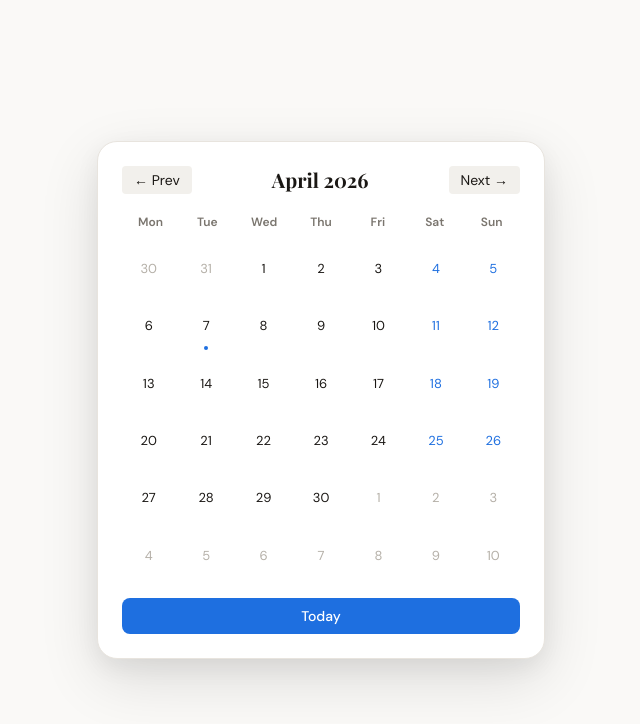
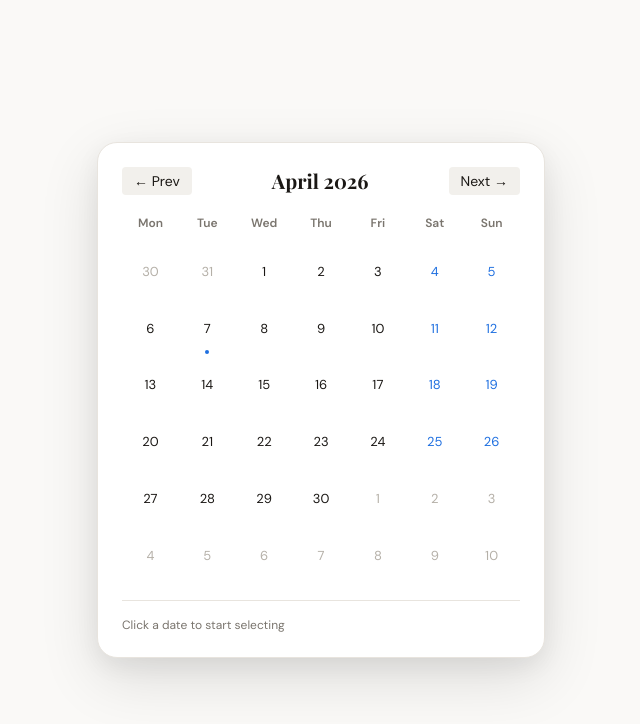
Before and after one commit to rkt-12/calendar, a Next.js app: page / in a window 1280 px wide. Shown: the top 724 px of the page, without its empty margins (319-959 px from the left). Built offline with nearby package versions, Linux system fonts and the light colour scheme.

Commit message:
feat: useDateRangeSelector hook

```diff
--- a/app/page.tsx
+++ b/app/page.tsx
@@ -1,19 +1,35 @@
 "use client";
 
 import { useCalendar } from "@/hooks/useCalendar";
+import { useDateRangeSelector } from "@/hooks/useDateRangeSelector";
 import { format } from "date-fns";
+import clsx from "clsx";
 
 export default function Home() {
-  const { currentDate, calendarDays, goToNextMonth, goToPrevMonth, goToToday } =
+  const { currentDate, calendarDays, goToNextMonth, goToPrevMonth } =
     useCalendar();
+
+  const {
+    range,
+    onDayClick,
+    onDayHover,
+    onDayLeave,
+    clearRange,
+    isStart,
+    isEnd,
+    isInRange,
+    isRangeStartCap,
+    isRangeEndCap,
+    isSelecting,
+  } = useDateRangeSelector();
 
   return (
     <main
       className="min-h-screen flex flex-col items-center justify-center gap-6 p-8"
       style={{ backgroundColor: "var(--bg)" }}
     >
-      {/* Month display */}
       <div className="calendar-card p-6 w-full max-w-md">
+        {/* Header */}
         <div className="flex items-center justify-between mb-4">
           <button
             onClick={goToPrevMonth}
@@ -37,7 +53,7 @@ export default function Home() {
           </button>
         </div>
 
-        {/* Weekday headers */}
+        {/* Weekday labels */}
         <div className="grid grid-cols-7 mb-2">
           {["Mon", "Tue", "Wed", "Thu", "Fri", "Sat", "Sun"].map((d) => (
             <div
@@ -51,29 +67,62 @@ export default function Home() {
         </div>
 
         {/* Day grid */}
-        <div className="grid grid-cols-7 gap-1">
-          {calendarDays.map((day, i) => (
+        <div
+          className="grid grid-cols-7"
+          onMouseLeave={onDayLeave}
+        >
+          {calendarDays.map((day, i) => {
+            const start = isStart(day.date);
+            const end = isEnd(day.date);
+            const inRange = isInRange(day.date);
+            const startCap = isRangeStartCap(day.date);
+            const endCap = isRangeEndCap(day.date);
+
+            return (
               <div
                 key={i}
-              className={`day-cell aspect-square text-xs
-                ${!day.isCurrentMonth ? "day-cell--outside" : ""}
-                ${day.isToday ? "day-cell--today" : ""}
-                ${day.isWeekend && day.isCurrentMonth ? "day-cell--weekend" : ""}
-              `}
+                onClick={() => day.isCurrentMonth && onDayClick(day.date)}
+                onMouseEnter={() => day.isCurrentMonth && onDayHover(day.date)}
+                className={clsx(
+                  "day-cell aspect-square text-xs",
+                  !day.isCurrentMonth && "day-cell--outside",
+                  day.isToday && "day-cell--today",
+                  day.isWeekend && day.isCurrentMonth && "day-cell--weekend",
+                  inRange && "day-cell--in-range",
+                  startCap && "day-cell--range-start-cap",
+                  endCap && "day-cell--range-end-cap",
+                  start && "day-cell--start",
+                  end && "day-cell--end"
+                )}
               >
                 {format(day.date, "d")}
               </div>
-          ))}
+            );
+          })}
         </div>
 
-        {/* Today button */}
+        {/* Range status */}
+        <div
+          className="mt-4 pt-4 text-xs flex items-center justify-between"
+          style={{ borderTop: "1px solid var(--border)", color: "var(--text-secondary)" }}
+        >
+          <span>
+            {isSelecting
+              ? `From ${format(range.start!, "MMM d")} — pick end date`
+              : range.start && range.end
+              ? `${format(range.start, "MMM d")} → ${format(range.end, "MMM d, yyyy")}`
+              : "Click a date to start selecting"}
+          </span>
+          {(range.start || range.end) && (
             <button
-          onClick={goToToday}
-          className="mt-4 w-full py-2 rounded-lg text-sm font-medium text-white"
-          style={{ backgroundColor: "var(--accent)" }}
+              onClick={clearRange}
+              className="text-xs underline"
+              style={{ color: "var(--accent)" }}
             >
-          Today
+              Clear
             </button>
+          )}
+        </div>
       </div>
     </main>
   );
--- /dev/null
+++ b/hooks/useDateRangeSelector.ts
@@ -0,0 +1,160 @@
+import { useState, useCallback } from "react";
+import { isAfter, isBefore, isSameDay, isWithinInterval, startOfDay } from "date-fns";
+
+export interface DateRange {
+  start: Date | null;
+  end: Date | null;
+}
+
+export interface UseDateRangeSelectorReturn {
+  range: DateRange;
+  hoverDate: Date | null;
+  onDayClick: (date: Date) => void;
+  onDayHover: (date: Date) => void;
+  onDayLeave: () => void;
+  clearRange: () => void;
+  isStart: (date: Date) => boolean;
+  isEnd: (date: Date) => boolean;
+  isInRange: (date: Date) => boolean;
+  isRangeStartCap: (date: Date) => boolean;
+  isRangeEndCap: (date: Date) => boolean;
+  isSelecting: boolean;
+}
+
+export function useDateRangeSelector(): UseDateRangeSelectorReturn {
+  const [range, setRange] = useState<DateRange>({ start: null, end: null });
+  const [hoverDate, setHoverDate] = useState<Date | null>(null);
+
+  // Are we in the middle of selecting (start chosen, end not yet)
+  const isSelecting = range.start !== null && range.end === null;
+
+  const onDayClick = useCallback(
+    (date: Date) => {
+      const clicked = startOfDay(date);
+
+      // Case 1: Nothing selected yet → set start
+      if (!range.start && !range.end) {
+        setRange({ start: clicked, end: null });
+        return;
+      }
+
+      // Case 2: Start selected, no end yet
+      if (range.start && !range.end) {
+        // Clicking the same start date → clear
+        if (isSameDay(clicked, range.start)) {
+          setRange({ start: null, end: null });
+          return;
+        }
+        // Clicked before start → swap: new date becomes start
+        if (isBefore(clicked, range.start)) {
+          setRange({ start: clicked, end: range.start });
+          return;
+        }
+        // Normal case: set end
+        setRange({ start: range.start, end: clicked });
+        return;
+      }
+
+      // Case 3: Full range already set → start fresh
+      setRange({ start: clicked, end: null });
+    },
+    [range]
+  );
+
+  const onDayHover = useCallback((date: Date) => {
+    setHoverDate(startOfDay(date));
+  }, []);
+
+  const onDayLeave = useCallback(() => {
+    setHoverDate(null);
+  }, []);
+
+  const clearRange = useCallback(() => {
+    setRange({ start: null, end: null });
+    setHoverDate(null);
+  }, []);
+
+  // Effective end: while selecting, use hoverDate as preview end
+  const effectiveEnd =
+    isSelecting && hoverDate ? hoverDate : range.end;
+
+  const effectiveStart = range.start;
+
+  // Normalize so start is always before end for interval checks
+  const normalizedStart =
+    effectiveStart && effectiveEnd
+      ? isBefore(effectiveStart, effectiveEnd)
+        ? effectiveStart
+        : effectiveEnd
+      : effectiveStart;
+
+  const normalizedEnd =
+    effectiveStart && effectiveEnd
+      ? isAfter(effectiveEnd, effectiveStart)
+        ? effectiveEnd
+        : effectiveStart
+      : effectiveEnd;
+
+  const isStart = useCallback(
+    (date: Date) => {
+      if (!range.start) return false;
+      return isSameDay(date, range.start);
+    },
+    [range.start]
+  );
+
+  const isEnd = useCallback(
+    (date: Date) => {
+      if (!effectiveEnd) return false;
+      return isSameDay(date, effectiveEnd);
+    },
+    [effectiveEnd]
+  );
+
+  const isInRange = useCallback(
+    (date: Date) => {
+      if (!normalizedStart || !normalizedEnd) return false;
+      if (isSameDay(normalizedStart, normalizedEnd)) return false;
+      return isWithinInterval(startOfDay(date), {
+        start: normalizedStart,
+        end: normalizedEnd,
+      });
+    },
+    [normalizedStart, normalizedEnd]
+  );
+
+  // Is this date the visual left edge of the range highlight
+  const isRangeStartCap = useCallback(
+    (date: Date) => {
+      if (!normalizedStart || !normalizedEnd) return false;
+      if (isSameDay(normalizedStart, normalizedEnd)) return false;
+      return isSameDay(date, normalizedStart);
+    },
+    [normalizedStart, normalizedEnd]
+  );
+
+  // Is this date the visual right edge of the range highlight
+  const isRangeEndCap = useCallback(
+    (date: Date) => {
+      if (!normalizedStart || !normalizedEnd) return false;
+      if (isSameDay(normalizedStart, normalizedEnd)) return false;
+      return isSameDay(date, normalizedEnd);
+    },
+    [normalizedStart, normalizedEnd]
+  );
+
+  return {
+    range,
+    hoverDate,
+    onDayClick,
+    onDayHover,
+    onDayLeave,
+    clearRange,
+    isStart,
+    isEnd,
+    isInRange,
+    isRangeStartCap,
+    isRangeEndCap,
+    isSelecting,
+  };
+}
```
Lines whose indentation alone changed are shown as unchanged.
